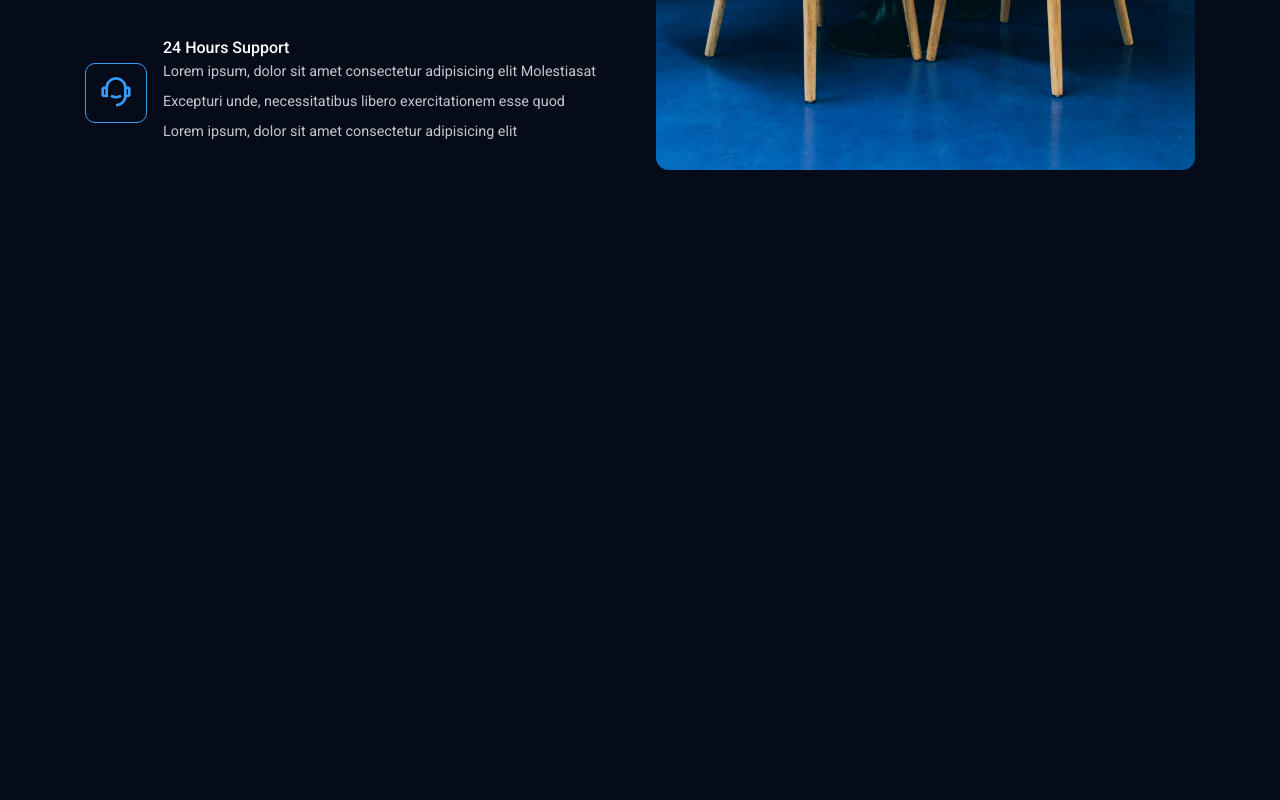
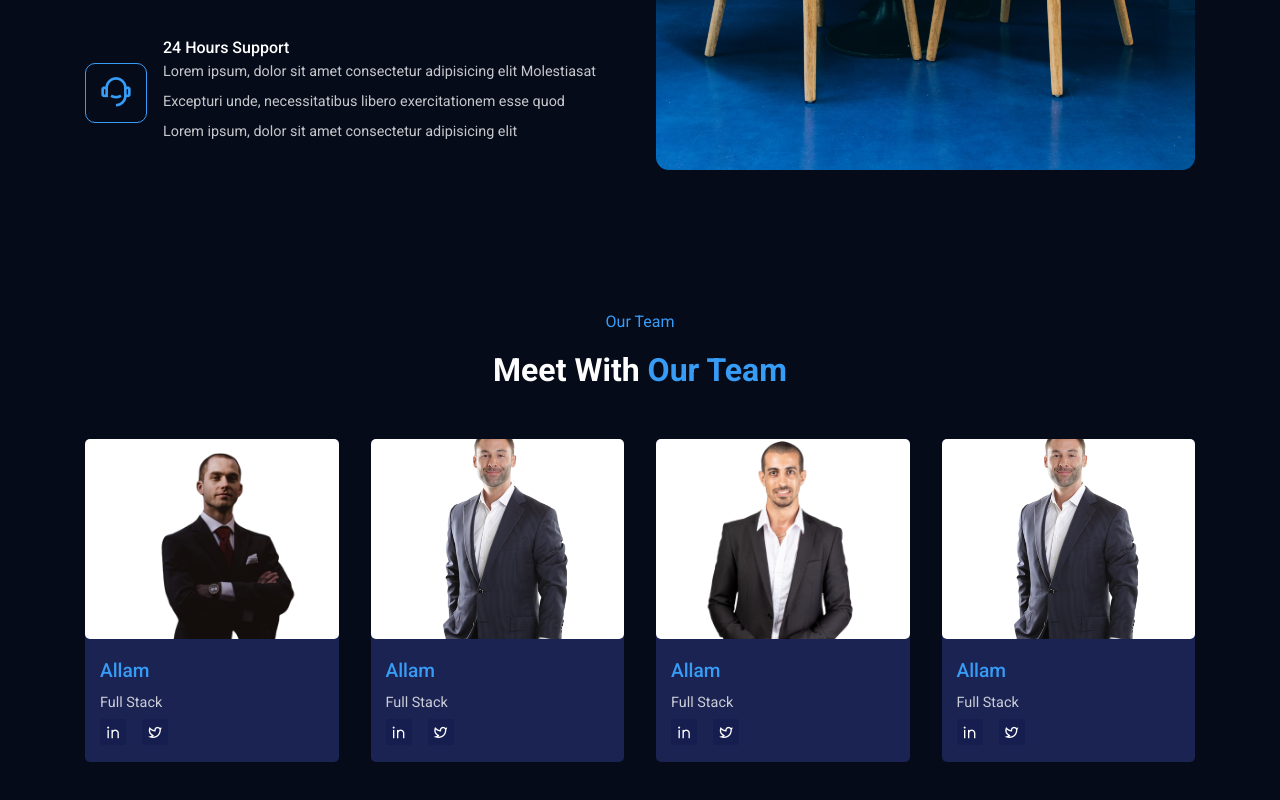
Before and after one commit to mohamdallam/4-digital-marketing-agency, a React (Create React App) app: page / in a window 1280 px wide. Shown: the part 2051-2851 px from the top of the page. Before the commit the page ends 2363 px from the top, so only its background shows below. Built offline with nearby package versions, Linux system fonts and the light colour scheme.

Commit message:
team section

```diff
--- a/src/App.js
+++ b/src/App.js
@@ -4,6 +4,7 @@
 import Counter from "./components/UI/Counter";
 import Services from "./components/UI/Services";
 import About from "./components/UI/About";
+import Team from "./components/UI/Team";
 
 function App() {
   return (
@@ -13,6 +14,7 @@
       <Counter />
       <Services />
       <About />
+      <Team />
     </>
   );
 }
--- /dev/null
+++ b/src/components/UI/Team.jsx
@@ -0,0 +1,70 @@
+import React from "react";
+import "../../styles/team.css";
+import team01 from "../../assets/images/team-01.png";
+import team03 from "../../assets/images/team-03.png";
+import team04 from "../../assets/images/team-04.png";
+
+const TeamMembers = [
+  {
+    imgUrl: team01,
+    name: "Allam",
+    position: "Full Stack",
+  },
+
+  {
+    imgUrl: team04,
+    name: "Allam",
+    position: "Full Stack",
+  },
+
+  {
+    imgUrl: team03,
+    name: "Allam",
+    position: "Full Stack",
+  },
+
+  {
+    imgUrl: team04,
+    name: "Allam",
+    position: "Full Stack",
+  },
+];
+
+const Team = () => {
+  return (
+    <section className="our__team">
+      <div className="container">
+        <div className="team__content">
+          <h6 className="subtitle">Our Team</h6>
+          <h2>
+            Meet With <span className="highlight">Our Team</span>
+          </h2>
+        </div>
+
+        <div className="team__wrapper">
+          {TeamMembers.map((item, index) => (
+            <div className="team__item" key={index}>
+              <div className="team__img">
+                <img src={item.imgUrl} alt="" />
+              </div>
+              <div className="team__details">
+                <h4>{item.name}</h4>
+                <p className="description">{item.position}</p>
+                <div className="team__member-social">
+                  <span>
+                    <i class="ri-linkedin-line"></i>
+                  </span>
+                  <span>
+                    <i class="ri-twitter-line"></i>
+                  </span>
+                </div>
+              </div>
+            </div>
+          ))}
+        </div>
+      </div>
+    </section>
+  );
+};
+
+export default Team;
--- /dev/null
+++ b/src/styles/team.css
@@ -0,0 +1,62 @@
+.our__team {
+  padding-top: 0;
+}
+
+.team__content {
+  text-align: center;
+  margin-bottom: 50px;
+}
+
+.team__item {
+  width: 25%;
+  background: var(--team-card-bg);
+  border-radius: 5px;
+}
+
+.team__img {
+  width: 100%;
+  height: 200px;
+  border-radius: 5px;
+  background: white;
+  overflow: hidden;
+  padding-top: 10px;
+}
+
+.team__img img {
+  width: 100%;
+  height: 200px;
+  object-fit: contain;
+  transform: scale(1.4);
+}
+
+.team__details {
+  padding: 20px 15px;
+}
+
+.team__details h4 {
+  color: var(--primary-color);
+  font-weight: 500;
+  font-size: 1.2rem;
+  margin-bottom: 0.4rem;
+}
+
+.team__member-social {
+  display: flex;
+  align-items: center;
+  column-gap: 1rem;
+  margin-top: 5px;
+}
+
+.team__member-social span i {
+  padding: 5px;
+  background: var(--icon-bg);
+  color: white;
+  border-radius: 3px;
+  cursor: pointer;
+}
+
+.team__wrapper {
+  display: flex;
+  align-items: center;
+  column-gap: 2rem;
+}
```
